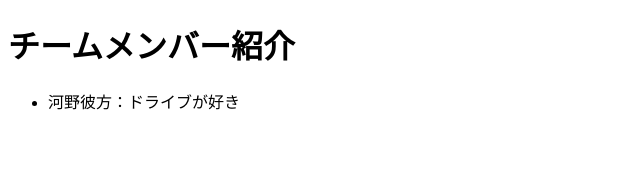
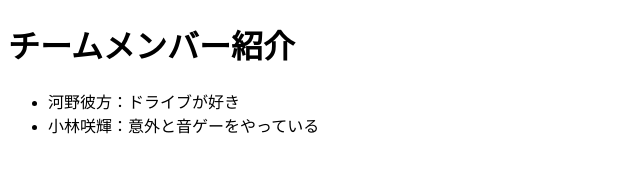
Before and after one commit to Kanae-nae/phpKadai, a plain HTML site: page index.html in a window 1280 px wide. Shown: the whole page, without its empty margins (0-640 px from the left). Drawn offline with Linux system fonts and the light colour scheme.

Commit message:
index.htmlの自己紹介書いたよー

```diff
--- a/index.html
+++ b/index.html
@@ -7,6 +7,7 @@
     <h1>チームメンバー紹介</h1>
     <ul>
         <li>河野彼方：ドライブが好き</li>
+        <li>小林咲輝：意外と音ゲーをやっている</li>
     </ul>
 </body>
 </html>
```
